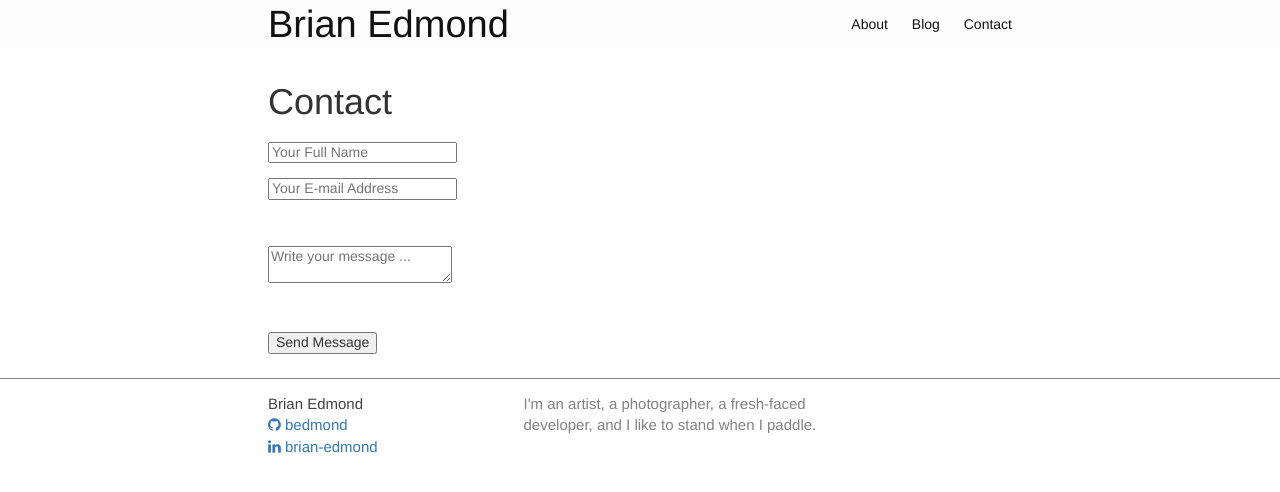
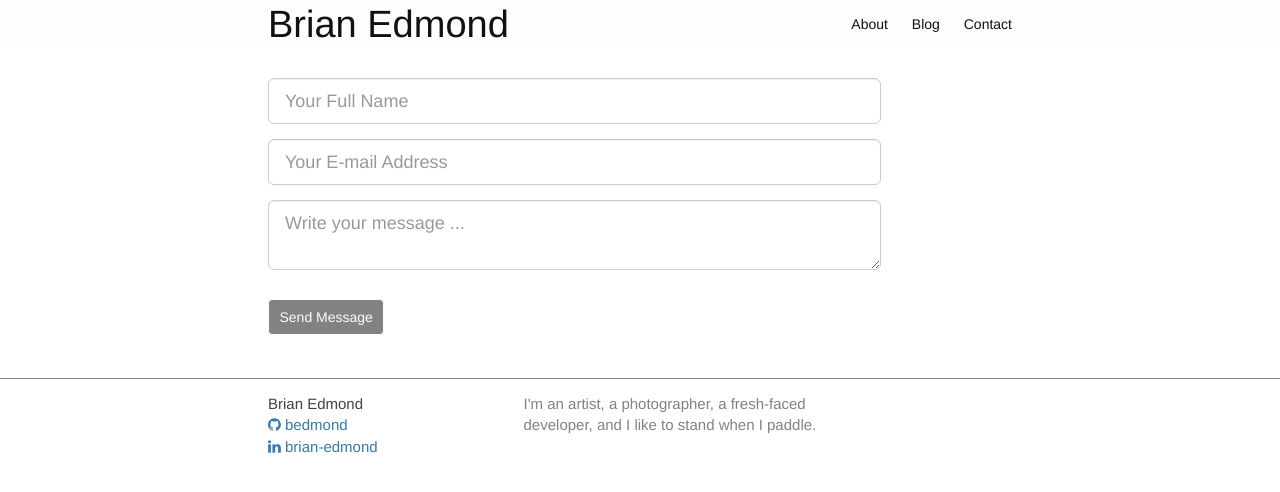
Before and after one commit to bedmond/bedmond.github.io, a Jekyll site: the page built from contact.md, in a window 1280 px wide. Shown: the top 492 px of the page. Built offline with Jekyll 4.4.1, drawn with Linux system fonts in a browser that asks for light colours; nearby versions of some CDN libraries.

Commit message:
final styling touches

```diff
--- a/_layouts/post.html
+++ b/_layouts/post.html
@@ -3,11 +3,6 @@ layout: default
 ---
 <article {% if page.image %}class="image"{% endif %}>
   <header class="post-header">
-
-    {% if page.image %}
-    <div class="cover-banner"></div>
-    <header style="background-image: url({{ page.image }});">
-    {% endif %}
 
     <img src="{{ site.baseurl }}/{{ page.image }}">
     <h1 class="title">{{ page.title }}</h1>
--- a/_sass/_layout.scss
+++ b/_sass/_layout.scss
@@ -243,3 +243,18 @@
         }
     }
 }
+
+.form-group {
+    max-width: -webkit-calc(#{$content-width} - (#{$spacing-unit} * 2));
+    display: block;
+}
+
+.button {
+  border-radius: 0.3em;
+  border: 1px solid;
+  display: inline-block;
+  margin: 1em 0;
+  padding: 0.5em 0.75em;
+  color: $background-color;
+  background-color: $grey-color;
+}
--- a/contact.md
+++ b/contact.md
@@ -2,31 +2,36 @@
 layout: default
 title: Contact
 permalink: /contact/
-image:
 ---
 
-<h1>Contact<h1>
+<!-- #1 -->
 
-
-<!-- #1 -->
-<h5>
-<form action="https://getsimpleform.com/messages?form_api_token=e3df0cbd038a66e07b6caadee4aaa477" method="post">
+<form class="form-horizontal" action="https://getsimpleform.com/messages?form_api_token=e3df0cbd038a66e07b6caadee4aaa477" method="post">
+  <div class="form-group">
   <!-- the redirect_to is optional, the form will redirect to the referrer on submission -->
   <!-- #2 -->
-  <input type='hidden' name='redirect_to' value='https://bedmond.github.io/thank-you' />
-  <input type='text' name='name' placeholder='Your Full Name' />
-  <br/>
-  <br/>
-  <input type='email' name='email' placeholder='Your E-mail Address' />
-  <br/>
-  <br/>
-  <br/>
-  <br/>
-  <textarea name='message' placeholder='Write your message ...'></textarea>
-  <br/>
-  <br/>
-  <br/>
-  <br/>
-  <input type='submit' value='Send Message' />
+    <div class="col-sm-10">
+      <input type='hidden' name='redirect_to' value='https://bedmond.github.io/thank-you' />
+    </div>
+  </div>
+  <div class="form-group">
+    <div class="col-sm-10">
+      <input class="form-control input-lg" type='text' name='name' placeholder='Your Full Name' />
+    </div>
+  </div>
+  <div class="form-group">
+    <div class="col-sm-10">
+      <input class="form-control input-lg" type='email' name='email' placeholder='Your E-mail Address' />
+    </div>
+  </div>
+  <div class="form-group">
+    <div class="col-sm-10">
+      <textarea class="form-control input-lg" name='message' placeholder='Write your message ...'></textarea>
+    </div>
+  </div>
+  <div class="form-group">
+    <div class="col-sm-10">
+      <button type='submit' class="button">Send Message</button>
+    </div>
+  </div>
 </form>
-</h5>
```
Also changed, not shown: blog.md (+1 -1 lines), thank-you.md (+1 -1 lines).
